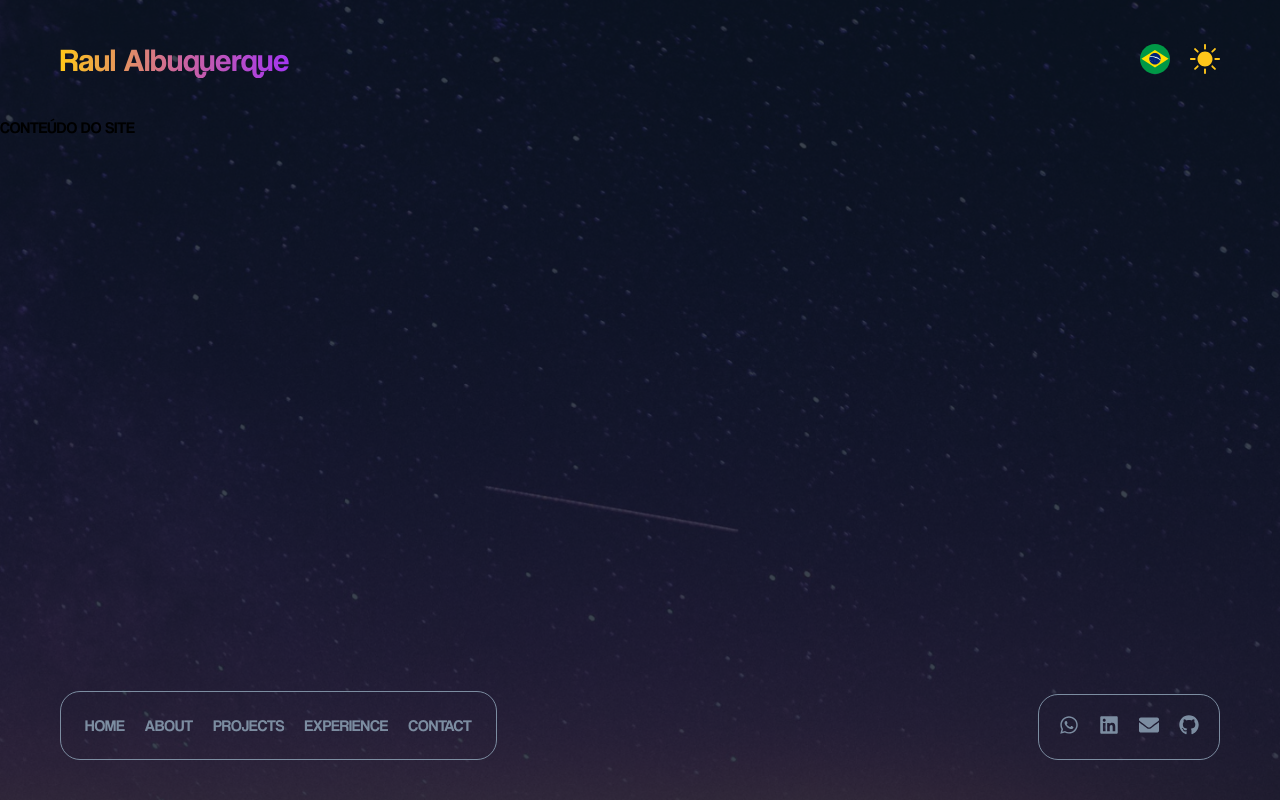
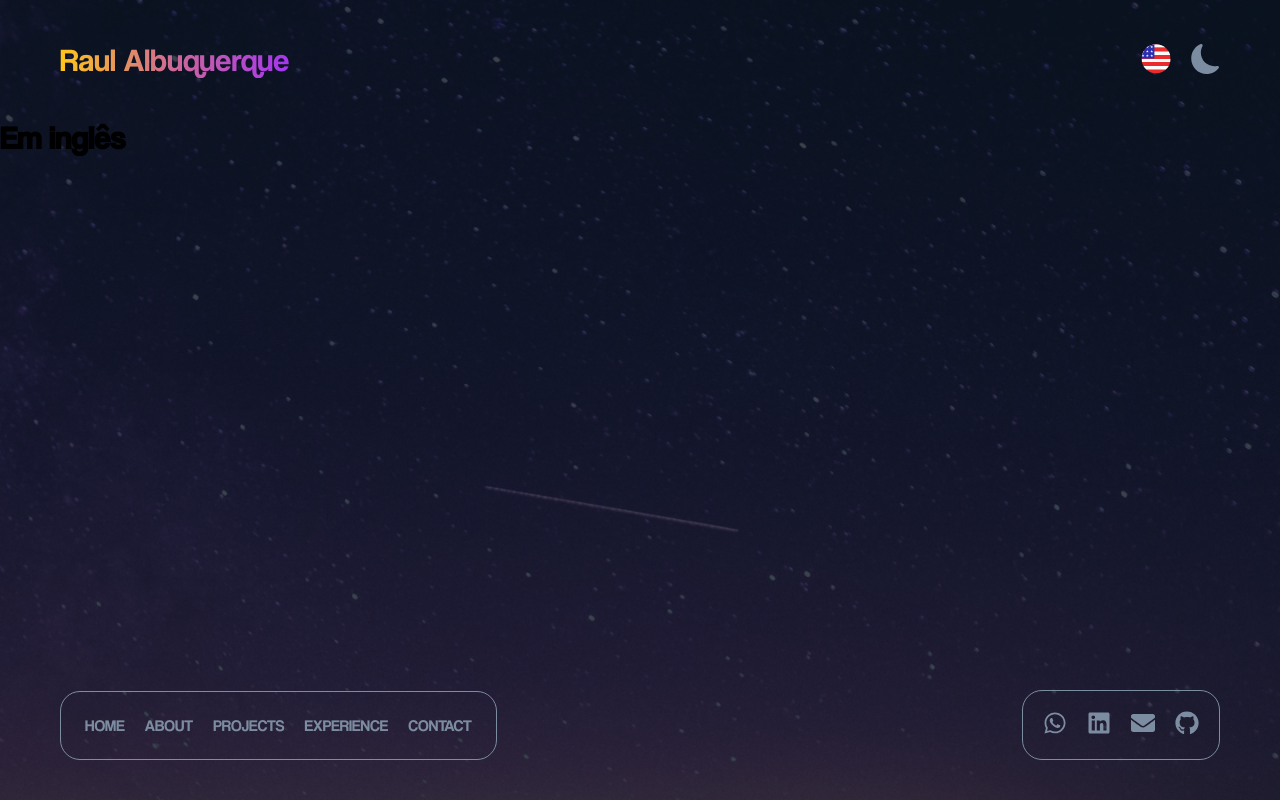
Before and after one commit to Raul-Albuquerque/portfolio-2.0, a Next.js app: page / in a window 1280 px wide. Built offline with nearby package versions, Linux system fonts and the light colour scheme.

Commit message:
feat: update language switcher settings

```diff
--- a/src/app/page.tsx
+++ b/src/app/page.tsx
@@ -1,7 +1,10 @@
+'use client'
+
+import { useContext } from 'react'
+import { LanguageContext } from './providers'
+
 export default function Home() {
-  return (
-    <main>
-      <p>CONTEÚDO DO SITE</p>
-    </main>
-  )
+  const { isEn } = useContext(LanguageContext)
+
+  return <main>{isEn ? <h1>Em inglês</h1> : <p>CONTEÚDO DO SITE</p>}</main>
 }
--- a/src/app/providers.tsx
+++ b/src/app/providers.tsx
@@ -1,12 +1,14 @@
 'use client'
 import styled, { ThemeProvider } from 'styled-components'
-import { useState } from 'react'
+import { createContext, useState } from 'react'
 
 import { coolvetica } from '@/assets/fonts'
 import darkTheme from '@/themes/dark'
 import lightTheme from '@/themes/light'
 import { Header } from '@/components/Header'
 import { Footer } from '@/components/Footer'
+
+export const LanguageContext = createContext({})
 
 const Providers = ({ children }) => {
   const [isDarkTheme, setIsDarkTheme] = useState(true)
@@ -30,7 +32,9 @@ const Providers = ({ children }) => {
             languageSwitch={switchLanguage}
             isEn={isEn}
           />
-          {children}
+          <LanguageContext.Provider value={{ isEn, setIsEn }}>
+            {children}
+          </LanguageContext.Provider>
           <Footer isEn={isEn} />
         </BgOverlay>
       </body>
--- a/src/components/Footer/index.tsx
+++ b/src/components/Footer/index.tsx
@@ -72,22 +72,22 @@ export const Footer = (props: Props) => {
       <S.SocialContainer>
         <li>
           <S.SocialLink href="/">
-            <FaWhatsapp size={20} />
+            <FaWhatsapp size={24} />
           </S.SocialLink>
         </li>
         <li>
           <S.SocialLink href="/">
-            <FaLinkedin size={20} />
+            <FaLinkedin size={24} />
           </S.SocialLink>
         </li>
         <li>
           <S.SocialLink href="/">
-            <FaEnvelope size={20} />
+            <FaEnvelope size={24} />
           </S.SocialLink>
         </li>
         <li>
           <S.SocialLink href="/">
-            <FaGithub size={20} />
+            <FaGithub size={24} />
           </S.SocialLink>
         </li>
       </S.SocialContainer>
--- a/src/components/Header/index.tsx
+++ b/src/components/Header/index.tsx
@@ -18,24 +18,24 @@ export const Header = (props: Props) => {
         {props.isEn ? (
           <s.Switcher
             onClick={props.languageSwitch}
-            src="/static/images/pt.svg"
+            src="/static/images/en.svg"
           />
         ) : (
           <s.Switcher
             onClick={props.languageSwitch}
-            src="/static/images/en.svg"
+            src="/static/images/pt.svg"
           />
         )}
 
         {props.isDarkTheme ? (
           <s.Switcher
             onClick={props.themeSwitch}
-            src="/static/images/sun.svg"
+            src="/static/images/moon.svg"
           />
         ) : (
           <s.Switcher
             onClick={props.themeSwitch}
-            src="/static/images/moon.svg"
+            src="/static/images/sun.svg"
           />
         )}
       </s.SwitchersContainer>
```
